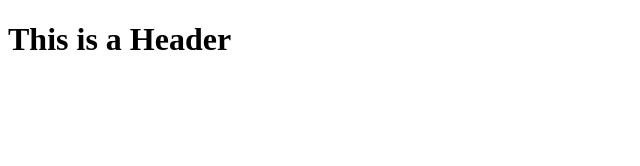
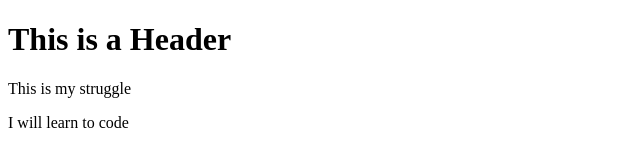
Before and after one commit to leviquem87/git-test, a website: page index.html in a window 1280 px wide. Shown: the whole page, without its empty margins (0-640 px from the left). Drawn offline with Linux system fonts and the light colour scheme.

Commit message:
Using NPM

```diff
--- a/index.html
+++ b/index.html
@@ -4,9 +4,11 @@
     <meta charset="UTF-8">
     <meta http-equiv="X-UA-Compatible" content="IE=edge">
     <meta name="viewport" content="width=, initial-scale=1.0">
-    <title>Example</title>
+    <title>NPM Set Up</title>
 </head>
 <body>
     <h1>This is a Header</h1>
+    <p>This is my struggle</p>
+    <p>I will learn to code</p>
 </body>
 </html>
```
Also changed, not shown: package.json (added, +20 -0 lines), 3 other files.
